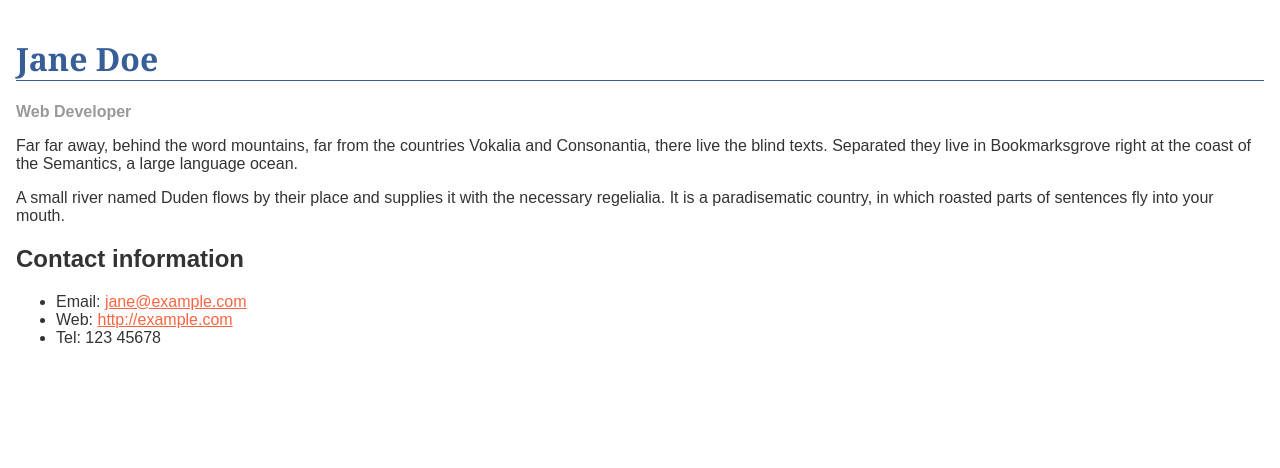
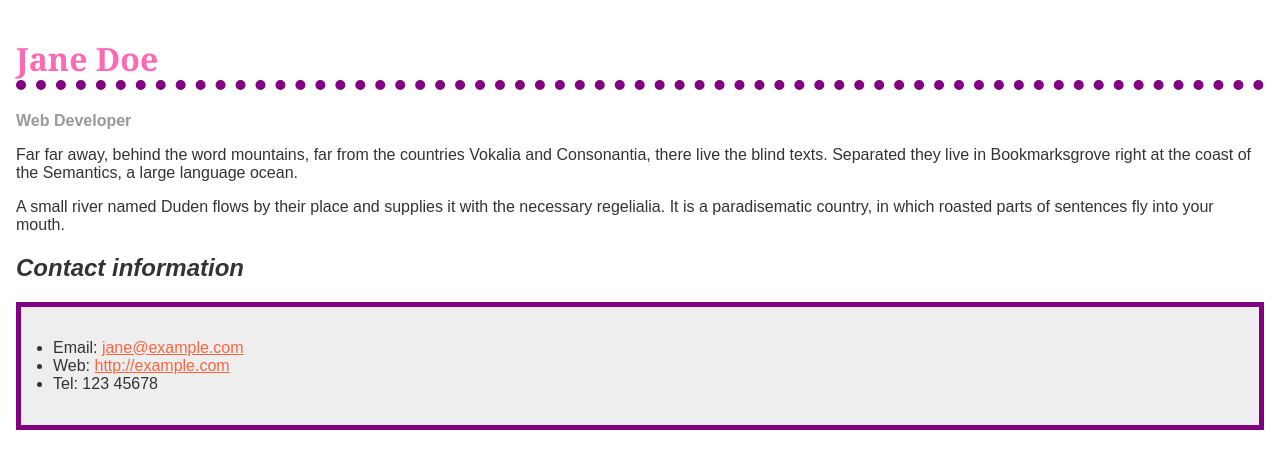
Before and after one commit to jacquiesilvern/jacquiesilvern.github.io, a plain HTML site: page ica4/biog-download.html in a window 1280 px wide. Drawn offline with Linux system fonts and the light colour scheme.

Commit message:
ica4 pt 2

```diff
--- a/ica4/biog-download.html
+++ b/ica4/biog-download.html
@@ -4,40 +4,7 @@
   <head>
     <meta charset="utf-8">
     <title>Formatting a biography</title>
-    <style>
-      body {
-        background-color: #fff;
-        color: #333;
-        font-family: Arial, Helvetica, sans-serif;
-        padding: 1em;
-        margin: 0;
-      }
-
-      h1 {
-        color: #375e97;
-        font-size: 2em;
-        font-family: Georgia, 'Times New Roman', Times, serif;
-        border-bottom: 1px solid #375e97;
-      }
-
-      h2 {
-        font-size: 1.5em;
-      }
-
-      .job-title {
-        color: #999999;
-        font-weight: bold;
-      }
-
-      a:link,
-      a:visited {
-        color: #fb6542;
-      }
-
-      a:hover {
-        text-decoration: none;
-      }
-    </style>
+    <link rel="stylesheet" href="biog-style.css">
   </head>
 
   <body>
--- /dev/null
+++ b/ica4/biog-style.css
@@ -0,0 +1,42 @@
+
+body {
+  background-color: #fff;
+  color: #333;
+  font-family: Arial, Helvetica, sans-serif;
+  padding: 1em;
+  margin: 0;
+}
+
+h1 {
+  color: hotpink;
+  font-size: 2em;
+  font-family: Georgia, 'Times New Roman', Times, serif;
+  border-bottom: 10px dotted purple;
+}
+
+h2 {
+  font-size: 1.5em;
+  font-style: italic;
+}
+
+.job-title {
+  color: #999999;
+  font-weight: bold;
+}
+
+a:link,
+a:visited {
+  color: #fb6542;
+}
+
+a:hover {
+  text-decoration: none;
+  color: green;
+}
+
+
+ul{
+    background-color: #eeeeee;
+    border: 5px solid purple;
+    padding: 2em;
+}
```
Also changed, not shown: 1 other file.
